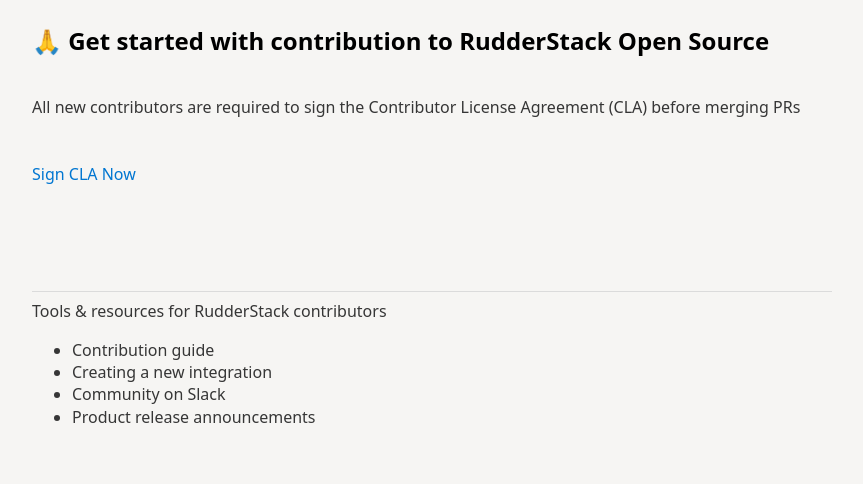
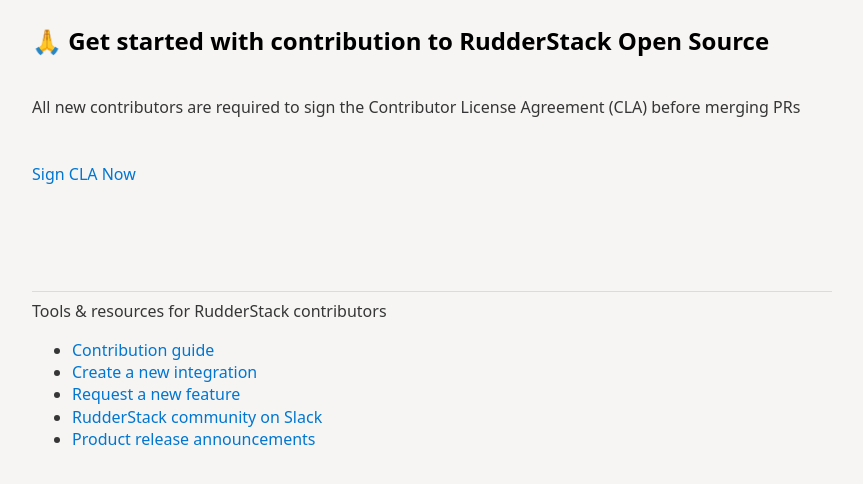
Before and after one commit to gitcommitshow/rudder-github-app, a website built with Vite: page views/home.html in a window 1280 px wide. Shown: the whole page, without its empty margins (208-1071 px from the left). Built offline with nearby package versions, Linux system fonts and the light colour scheme.

Commit message:
style: format content and add links

```diff
--- a/views/home.html
+++ b/views/home.html
@@ -30,10 +30,11 @@
       <hr/>
       Tools & resources for RudderStack contributors
       <ul>
-        <li>Contribution guide</li>
-        <li>Creating a new integration</li>
-        <li>Community on Slack</li>
-        <li>Product release announcements</li>
+        <li><a href="https://www.rudderstack.com/docs/resources/community/#contribute" target="_blank">Contribution guide</a></li>
+        <li><a href="https://www.rudderstack.com/docs/user-guides/how-to-guides/developing-integrations-for-rudderstack/" target="_blank">Create a new integration</a></li>
+        <li><a href="https://github.com/rudderlabs/rudder-server/discussions/new?category=feature-requests" target="_blank">Request a new feature</a></li>
+        <li><a href="https://rudderstack.com/join-rudderstack-slack-community" target="_blank">RudderStack community on Slack</a></li>
+        <li><a href="https://www.rudderstack.com/docs/releases/" target="_blank">Product release announcements</a></li>
       </ul>
     </p>
   </div>
```
Also changed, not shown: views/cla.html (+2 -2 lines).
